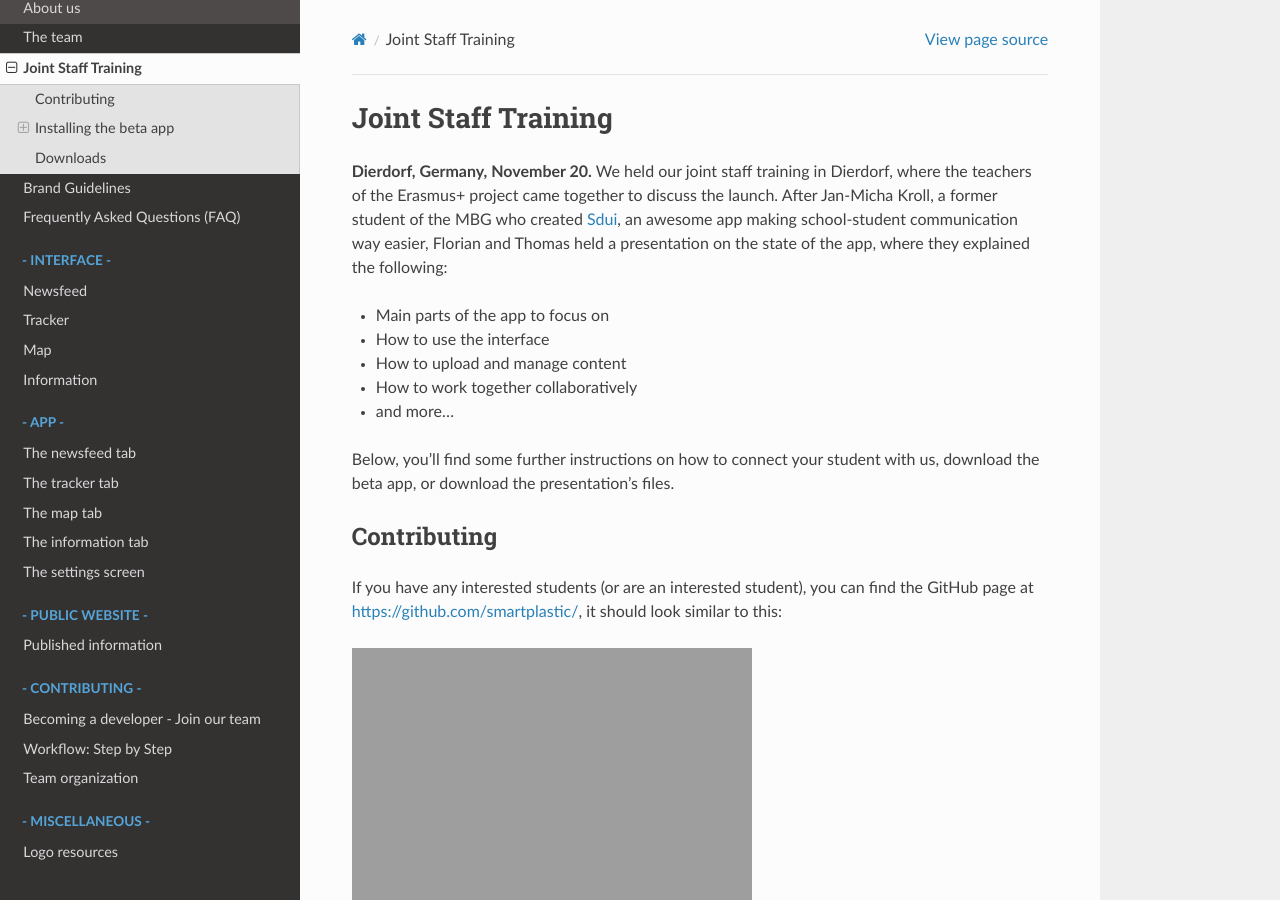
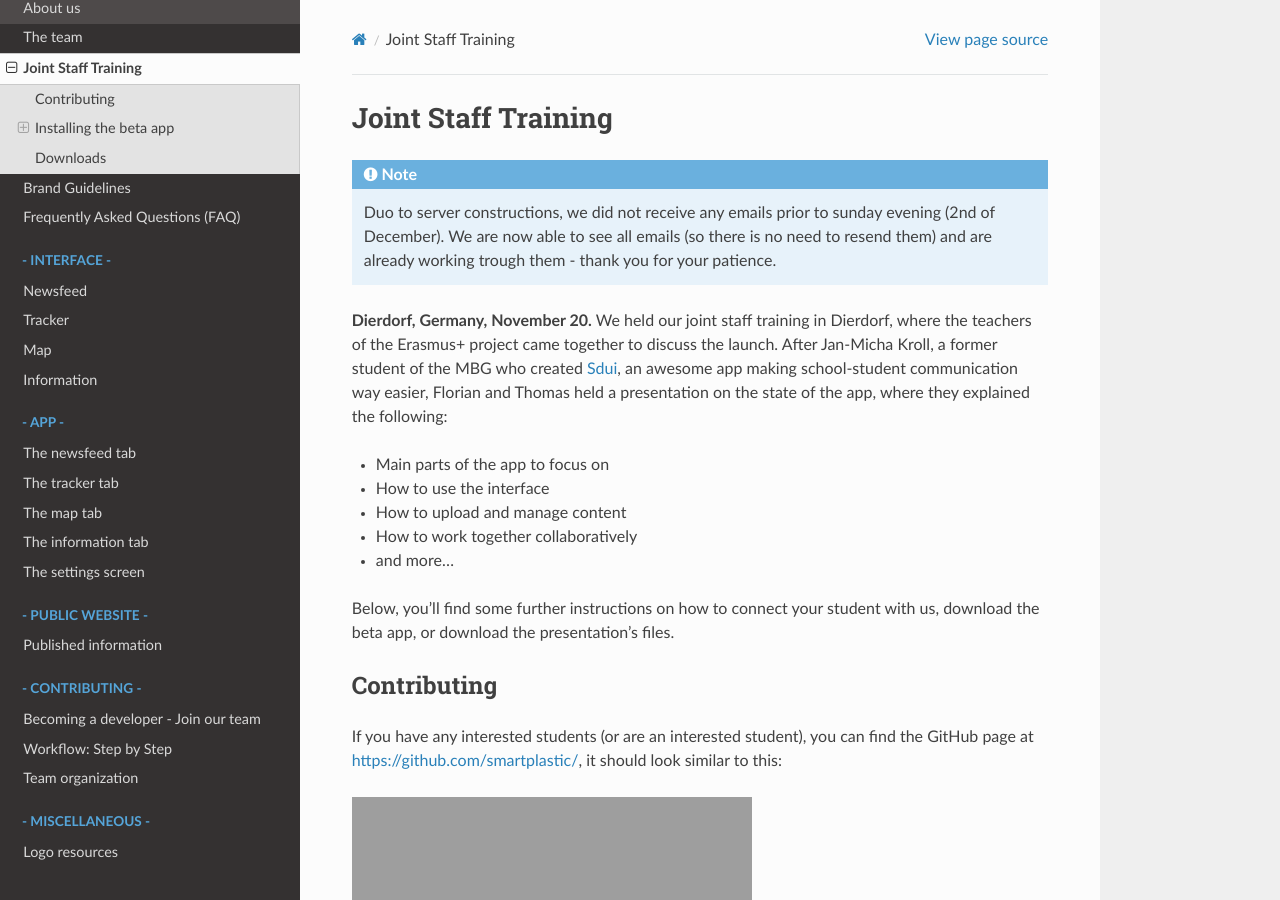
Before and after one commit to SmartPlastic/Docs, a Sphinx documentation site: the page built from docs/content/home/jointstafftraining.rst, in a window 1280 px wide and 900 px high. Built offline with Sphinx 7.4.7 and the Read the Docs theme 2.0.0, drawn with Linux system fonts in a browser that asks for light colours; some of the changed text lies outside the part shown.

Commit message:
Added email error information

```diff
--- a/docs/content/home/jointstafftraining.rst
+++ b/docs/content/home/jointstafftraining.rst
@@ -2,6 +2,11 @@
 
 Joint Staff Training
 ====================
+
+.. note:: Duo to server constructions, we did not receive any emails prior to
+   sunday evening (2nd of December). We are now able to see all emails (so there
+   is no need to resend them) and are already working trough them
+   - thank you for your patience.
 
 **Dierdorf, Germany, November 20.**
 We held our joint staff training in Dierdorf, where the teachers of the Erasmus+
@@ -84,8 +89,8 @@ iOS beta
 
 #. Make sure your iOS version is ``9.0`` or higher. You can find your version
    number in your phone's settings: ``Settings > General > About > Version``.
-#. Send an E-Mail to ``lenz@smartplastic.eu``. Your email adress should be
-   the same as your Apple-ID.
+#. Send an E-Mail to ``lenz@smartplastic.eu``. Please provide (1) your Apple-ID
+   and (2) your full name.
 #. You will be added to the beta tester group and receive an email that should
    look somewhat similar to the one on the right.
 #. Click the link inside the email adress. You will be redirected to a page
```
Also changed, not shown: 5 other files.
